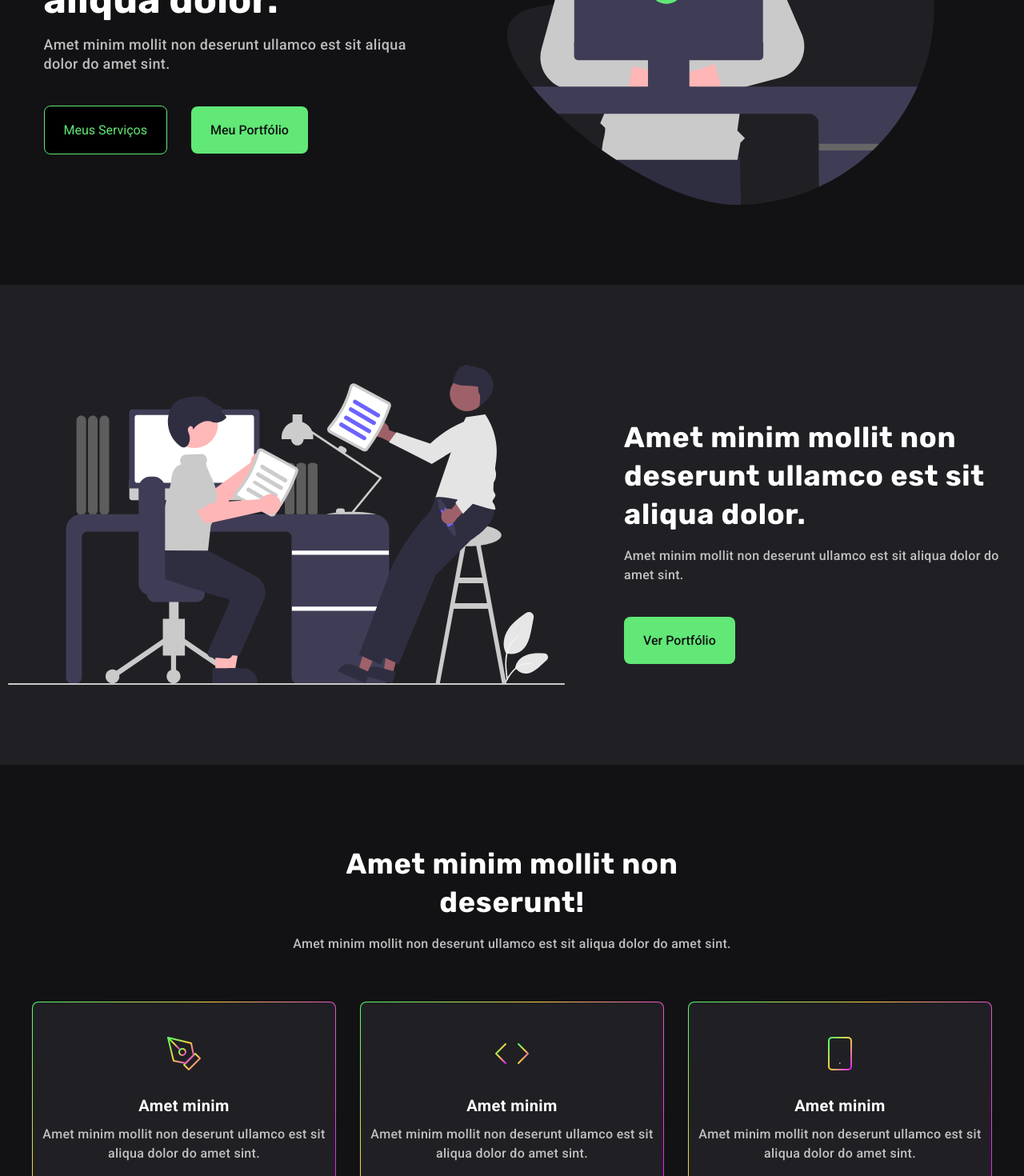
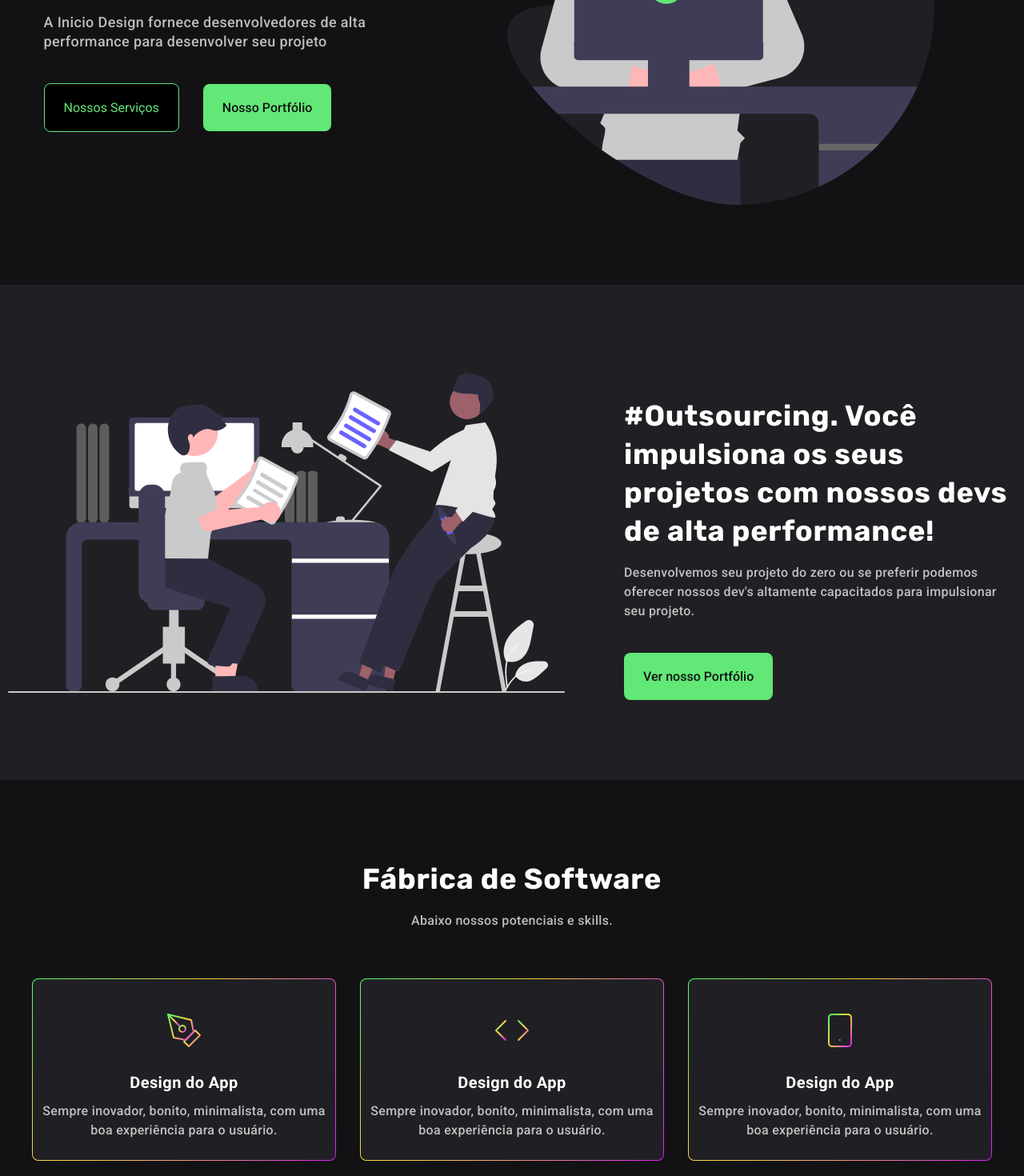
Before and after one commit to auggustus6/iniciodesign-web, a React (Vite) app: page / in a window 1280 px wide. Shown: the part 360-1830 px from the top of the page at 80% size. Built offline with nearby package versions, Linux system fonts and the light colour scheme.

Commit message:
chore: Add texts

```diff
--- a/src/App.css
+++ b/src/App.css
@@ -64,7 +64,11 @@ main {
 .text {
   transform: skew(40deg);
   text-align: center;
-  color: white;
+  color: #000;
+}
+
+.text span {
+  font-weight: bold;
 }
 
 @media (max-width: 500px) {
--- a/src/App.jsx
+++ b/src/App.jsx
@@ -55,7 +55,7 @@ function App() {
           <Footer />
         </section>
         <a
-          href="http://web.whatsapp.com/send?phone=5517991821933"
+          href="https://api.whatsapp.com/send?phone=5517991821933&text=Ol%C3%A1%2C%20gostaria%20de%20saber%20como%20voc%C3%AAs%20me%20ajudariam%20no%20desenvolvimento%20do%20meu%20projeto"
           target="_blank"
           className="wrapper"
         >
--- a/src/components/Footer/Footer.jsx
+++ b/src/components/Footer/Footer.jsx
@@ -26,7 +26,6 @@ const Footer = () => {
               <img src={logo} alt="Logo da página" />
             </div>
             <div className={styles.social}>
-              <img src={facobook} alt="" />
               <img src={instagram} alt="" />
               <img src={linkedin} alt="" />
             </div>
@@ -54,10 +53,10 @@ const Footer = () => {
             <div className={styles.contactText}>
               <ul>
                 <li>
-                  <a href="mailto:carlos@email.com">carlos@email.com</a>
+                  <a href="mailto:carlos@email.com">atendimento@iniciodesign.com.br</a>
                 </li>
               </ul>
-              <p>+55 00 0000000</p>
+              <p>+55 17 991821.1933</p>
             </div>
           </div>
         </div>
--- a/src/components/Modal/Modal.module.css
+++ b/src/components/Modal/Modal.module.css
@@ -51,8 +51,9 @@
 }
 
 .modalContainer .content h3 {
-  font-size: 1.6rem;
+  font-size: 2rem;
   text-align: left;
+  line-height: 3rem;
   max-width: 60rem;
   margin: 5rem 0 10rem;
   color: rgba(255, 255, 255, 0.72);
--- a/src/components/NavBar/NavBar.jsx
+++ b/src/components/NavBar/NavBar.jsx
@@ -11,19 +11,9 @@ function NavBar() {
   const handleSelectChange = (event) => {
     localStorage.setItem(I18N_STORAGE_KEY, event.target.value);
     window.location = window.location;
-
-    window.location.replace(`/${event.target.value == "en-US" ? "en" : ""}`);
   };
 
-  useEffect(() => {
-    const url = window.location.pathname;
 
-    if (url.includes("/en")) {
-      setLanguage("en-US");
-    } else {
-      setLanguage("pt-BR");
-    }
-  }, []);
 
   const scrollToOnClick = (event) => {
     event.preventDefault();
--- a/src/components/PortDesck/PortDesk.jsx
+++ b/src/components/PortDesck/PortDesk.jsx
@@ -18,23 +18,20 @@ const dataImgs = [
   {
     id: 2,
     img: img2,
-    description: "ChatBot Multfórmulas RP",
-    content:
-      "Sistema Chat Bot desenvolvido para indústria farmaceutica multfórmulas. O sistema consiste em no atendimento dos cliente whatsapp via plataforma",
+    description: `${i18next.t("modalTitles.secondTitleModal")}`,
+    content: `${i18next.t("modalParagraphs.secondParagraph")}`,
   },
   {
     id: 3,
     img: img3,
-    description: "ChatBot Multfórmulas RP",
-    content:
-      "Sistema Chat Bot desenvolvido para indústria farmaceutica multfórmulas. O sistema consiste em no atendimento dos cliente whatsapp via plataforma",
+    description: `${i18next.t("modalTitles.thirdTitleModal")}`,
+    content: `${i18next.t("modalParagraphs.thirdParagraph")}`,
   },
   {
     id: 4,
     img: img4,
-    description: "ChatBot Multfórmulas RP",
-    content:
-      "Sistema Chat Bot desenvolvido para indústria farmaceutica multfórmulas. O sistema consiste em no atendimento dos cliente whatsapp via plataforma",
+    description: `${i18next.t("modalTitles.fourthTitleModal")}`,
+    content: `${i18next.t("modalParagraphs.fourthParagraph")}`,
   },
 ];
 
--- a/src/translate/languages/en.js
+++ b/src/translate/languages/en.js
@@ -10,14 +10,14 @@ const messages = {
       },
       titles: {
         firstTitle:
-          "Amet minim mollit non deserunt ullamco est sit aliqua dolor.",
+          "Outsourcing de desenvolvedores & Fábrica de software",
         secondTitle:
           "Amet minim mollit non deserunt ullamco est sit aliqua dolor.",
         thirdTitle: "Amet minim mollit non deserunt!",
         fourTitle: "Amet minim mollit non deserunt!",
         fourTitleCircle: "Amet minim mollit non deserunt!",
         fiveTitle: "Amet minim mollit non deserunt!",
-        portfolioTitle: "My portfolio",
+        portfolioTitle: "Our Portfolio",
       },
       paragraphs: {
         firtParagraph:
@@ -37,7 +37,7 @@ const messages = {
       },
       buttons: {
         myServices: "My services",
-        myPort: "My portfolio",
+        myPort: "Our Portfolio",
         viewPort: "See portfolio",
         contact: "Get in touch",
       },
@@ -53,10 +53,19 @@ const messages = {
       },
       modalTitles: {
         firstTitleModal: "ChatBot Multiformulas RP",
+        secondTitleModal: "Keff - Desenvolvimento de Rótulos",
+        thirdTitleModal: "Contane - LP",
+        fourthTitleModal: "SavePik - App",
       },
       modalParagraphs: {
         firstParagraph:
           "Chat Bot system developed for the multiform pharmaceutical industry. The system consists of customer service via whatsapp",
+        secondParagraph:
+          "Institutional page with a label production system developed for the Keff industry. The page was all developed for a better content indexation and digital marketing work.",
+        thirdParagraph:
+          "Institutional website developed for a financial manager, the fun thing about this site is the animations that happen as you scroll down. Take a look",
+        fourthParagraph:
+          "Application developed for the events and weddings niche. The app was developed for Android / IOS platforms. The idea of the app is that guests can interact with the bride and groom and enjoy every moment.",
       },
       seeMore: {
         see: "See more ➔",
--- a/src/translate/languages/pt.js
+++ b/src/translate/languages/pt.js
@@ -10,24 +10,24 @@ const messages = {
       },
       titles: {
         firstTitle:
-          "Amet minim mollit non deserunt ullamco est sit aliqua dolor.",
+          "Outsourcing de desenvolvedores & Fábrica de software",
         secondTitle:
-          "Amet minim mollit non deserunt ullamco est sit aliqua dolor.",
-        thirdTitle: "Amet minim mollit non deserunt!",
-        fourTitle: "Amet minim mollit non deserunt!",
+          "#Outsourcing. Você impulsiona os seus projetos com nossos devs de alta performance!",
+        thirdTitle: "Fábrica de Software",
+        fourTitle: "Como trazemos inovação para você!",
         fourTitleCircle: "Amet minim mollit non deserunt!",
         fiveTitle: "Amet minim mollit non deserunt!",
-        portfolioTitle: "Meu portfólio",
+        portfolioTitle: "Nosso Portfólio",
       },
       paragraphs: {
         firtParagraph:
-          "Amet minim mollit non deserunt ullamco est sit aliqua dolor do amet sint.",
+          "A Inicio Design fornece desenvolvedores de alta performance para desenvolver seu projeto",
         secondParagraph:
-          "Amet minim mollit non deserunt ullamco est sit aliqua dolor do amet sint.",
+          "Desenvolvemos seu projeto do zero ou se preferir podemos oferecer nossos dev's altamente capacitados para impulsionar seu projeto.",
         thirdParagraph:
-          "Amet minim mollit non deserunt ullamco est sit aliqua dolor do amet sint.",
+          "Abaixo nossos potenciais e skills.",
         fourParagraph:
-          "Amet minim mollit non deserunt ullamco est sit aliqua dolor do amet sint.",
+          "Como trazemos inovação para você!",
         fourParagraphCircle:
           "Amet minim mollit non deserunt ullamco est sit aliqua dolor do amet sint.",
         fiveParagraph:
@@ -36,27 +36,36 @@ const messages = {
           "Amet minim mollit non deserunt ullamco est sit aliqua dolor do amet sint.",
       },
       buttons: {
-        myServices: "Meus Serviços",
-        myPort: "Meu Portfólio",
-        viewPort: "Ver Portfólio",
+        myServices: "Nossos Serviços",
+        myPort: "Nosso Portfólio",
+        viewPort: "Ver nosso Portfólio",
         contact: "Entrar em contato",
       },
       cards: {
-        titlesCard: "Amet minim",
+        titlesCard: "Design do App",
       },
       paragraphsCard: {
         paragraphCard:
-          "Amet minim mollit non deserunt ullamco est sit aliqua dolor do amet sint.",
+          "Sempre inovador, bonito, minimalista, com uma boa experiência para o usuário.",
       },
       footer: {
         footerContact: "Contato",
       },
       modalTitles: {
-        firstTitleModal: "ChatBot Multifórmulas RP",
+        firstTitleModal: "ChatBot Multiformulas RP",
+        secondTitleModal: "Keff - Desenvolvimento de Rótulos",
+        thirdTitleModal: "Contane - LP",
+        fourthTitleModal: "SavePik - App",
       },
       modalParagraphs: {
         firstParagraph:
-          "Sistema Chat Bot desenvolvido para indústria farmaceutica multfórmulas. O sistema consiste em no atendimento dos cliente whatsapp via plataforma",
+          "Chat Bot system developed for the multiform pharmaceutical industry. The system consists of customer service via whatsapp",
+          secondParagraph:
+          "Institutional page with a label production system developed for the Keff industry. The page was all developed for a better content indexation and digital marketing work.",
+          thirdParagraph:
+          "Institutional website developed for a financial manager, the fun thing about this site is the animations that happen as you scroll down. Take a look",
+          fourthParagraph:
+          "Application developed for the events and weddings niche. The app was developed for Android / IOS platforms. The idea of the app is that guests can interact with the bride and groom and enjoy every moment.",
       },
       seeMore: {
         see: "Veja mais ➔",
```
